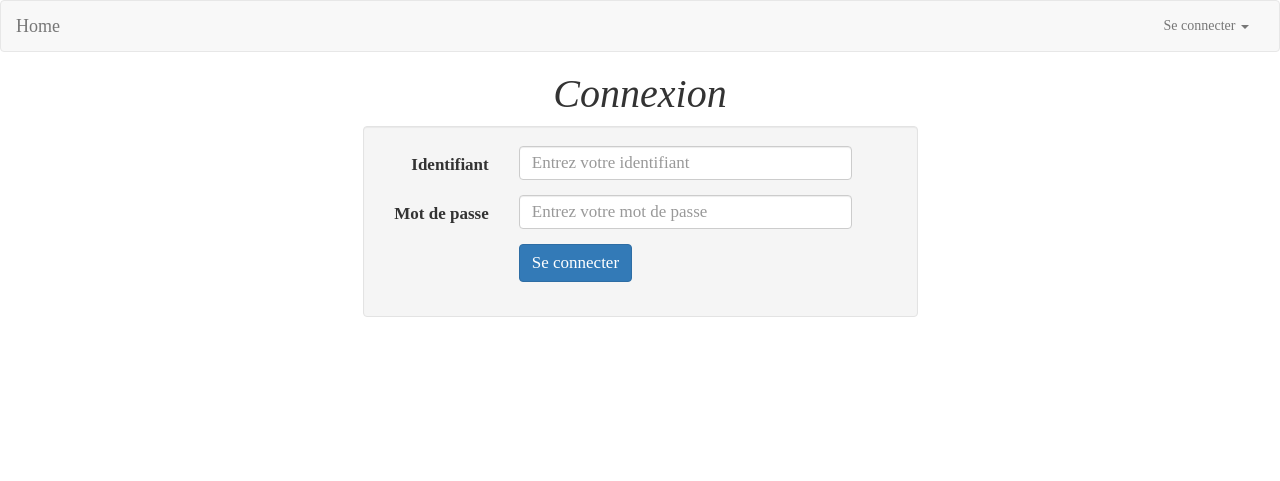
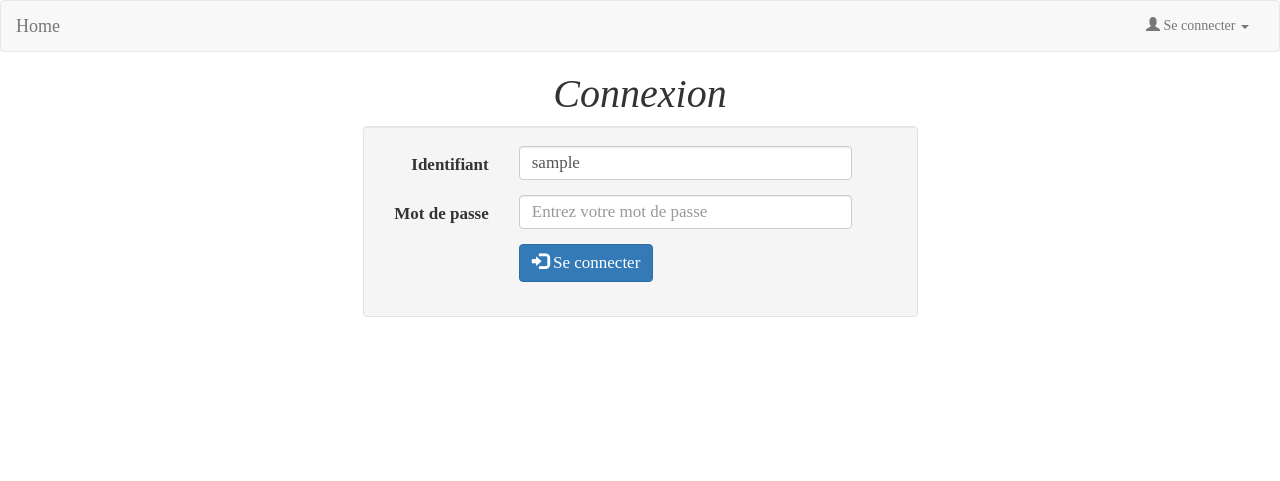
Before and after one commit to ClaireSer/projet4-blog-pour-ecrivain, a PHP site: template views/login.html.twig in a window 1280 px wide. Shown: the top 481 px of the page. Run offline with PHP 8.4, Linux system fonts and the light colour scheme; the template is opened without the code that fills it: most values are stand-ins (such as "Sample title", 1, 10 or a date in 2020); some libraries are stand-ins or nearby versions.

Commit message:
connexion et deconnexion possible et affichage des pages selon users

```diff
--- a/app/app.php
+++ b/app/app.php
@@ -28,6 +28,7 @@ $app->register(new Silex\Provider\MonologServiceProvider(), array(
     'monolog.name' => 'writerblog',
     'monolog.level' => $app['monolog.level']
 ));
+$app->register(new Silex\Provider\SessionServiceProvider());
 $app->register(new Silex\Provider\SecurityServiceProvider(), array(
     'security.firewalls' => array(
         'secured' => array(
--- a/src/Controller/HomeController.php
+++ b/src/Controller/HomeController.php
@@ -24,8 +24,8 @@ class HomeController {
 
     public function loginAction(Request $request, Application $app) {
         return $app['twig']->render('login.html.twig', array(
-            // 'error'         => $app['security.last_error']($request),
-            // 'last_username' => $app['session']->get('_security.last_username')
+            'error'         => $app['security.last_error']($request),
+            'last_username' => $app['session']->get('_security.last_username')
         ));
     }
 }
--- a/views/layout.html.twig
+++ b/views/layout.html.twig
@@ -19,16 +19,18 @@
             <div class="collapse navbar-collapse" id="bs-example-navbar-collapse-1">
                 <ul class="nav navbar-nav navbar-right">
                     {% if app.user and is_granted('ROLE_ADMIN') %}
-                    <li><a href="#">Administration</a></li>
+                    <li><a href="#"><span class="glyphicon glyphicon-cog"></span>Administration</a></li>
                     {% endif %}
                     <li class="dropdown">
-                        <a href="#" class="dropdown-toggle" data-toggle="dropdown" role="button" aria-haspopup="true" aria-expanded="false"> Se connecter <span class="caret"></span></a>
-                        <ul class="dropdown-menu">
-                            {% if is_granted('IS_AUTHENTICATED_FULLY') %}
-                            <li><a href="/">Déconnexion</a></li>
-                            {% else %}
-                            <li><a href="{{ path('login') }}">Connexion</a></li>
-                            {% endif %}
+                        {% if is_granted('IS_AUTHENTICATED_FULLY') %}
+                            <a href="#" class="dropdown-toggle" data-toggle="dropdown" role="button" aria-haspopup="true" aria-expanded="false"><span class="glyphicon glyphicon-user"></span> Welcome {{ app.user.username }} <span class="caret"></span></a>
+                            <ul class="dropdown-menu">
+                                <li><a href="{{ path('logout') }}">Déconnexion</a></li>
+                        {% else %}
+                            <a href="#" class="dropdown-toggle" data-toggle="dropdown" role="button" aria-haspopup="true" aria-expanded="false"><span class="glyphicon glyphicon-user"></span> Se connecter <span class="caret"></span></a>
+                            <ul class="dropdown-menu">
+                                <li><a href="{{ path('login') }}">Connexion</a></li>
+                        {% endif %}
                         </ul>
                     </li>
                 </ul>
--- a/views/login.html.twig
+++ b/views/login.html.twig
@@ -4,25 +4,32 @@
 
 {% block content %}
     <h1> {{ block('title')}} </h1>
+
+    {% if error %}
+    <div class="alert alert-danger">
+        <strong>Login failed!</strong> {{ error }}
+    </div>
+    {% endif %}
+
     <div class="container loginForm">
         <div class="row">
             <div class="col-sm-offset-3 col-sm-6">
-                <form class="form-horizontal well">
+                <form class="form-horizontal well" action="{{ path('login_check') }} " method="post">
                     <div class="form-group">
-                        <label for="identifiant" class="control-label col-xs-3">Identifiant</label>
+                        <label for="username" class="control-label col-xs-3">Identifiant</label>
                         <div class="col-xs-8">
-                            <input type="text" class="form-control" id="identifiant" placeholder="Entrez votre identifiant">
+                            <input type="text" class="form-control" id="username" name="_username" value="{{ last_username }}" placeholder="Entrez votre identifiant" required>
                         </div>
                     </div>
                     <div class="form-group">
                         <label for="password" class="control-label col-xs-3">Mot de passe</label>
                         <div class="col-xs-8">
-                            <input type="password" class="form-control" id="password" placeholder="Entrez votre mot de passe">
+                            <input type="password" class="form-control" id="password" name="_password" placeholder="Entrez votre mot de passe" required>
                         </div>
                     </div>
                     <div class="form-group">
                         <div class="col-xs-offset-3 col-xs-6">
-                            <button type="submit" class="btn btn-primary">Se connecter</button>
+                            <button type="submit" class="btn btn-primary"><span class="glyphicon glyphicon-log-in"></span> Se connecter</button>
                         </div>
                     </div>
                 </form>
--- a/web/css/writerblog.css
+++ b/web/css/writerblog.css
@@ -37,6 +37,6 @@ h2 a:hover {
     text-align: justify;
     font-size: 18px;
 }
-.loginForm * {
+.loginForm * , .alert {
     font-size: 17px;
 }
```
